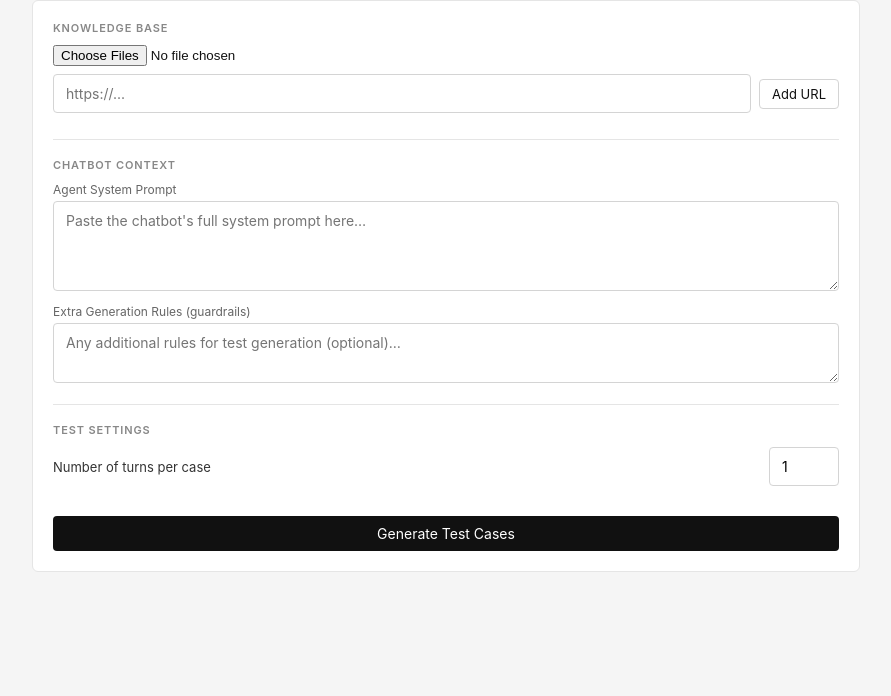
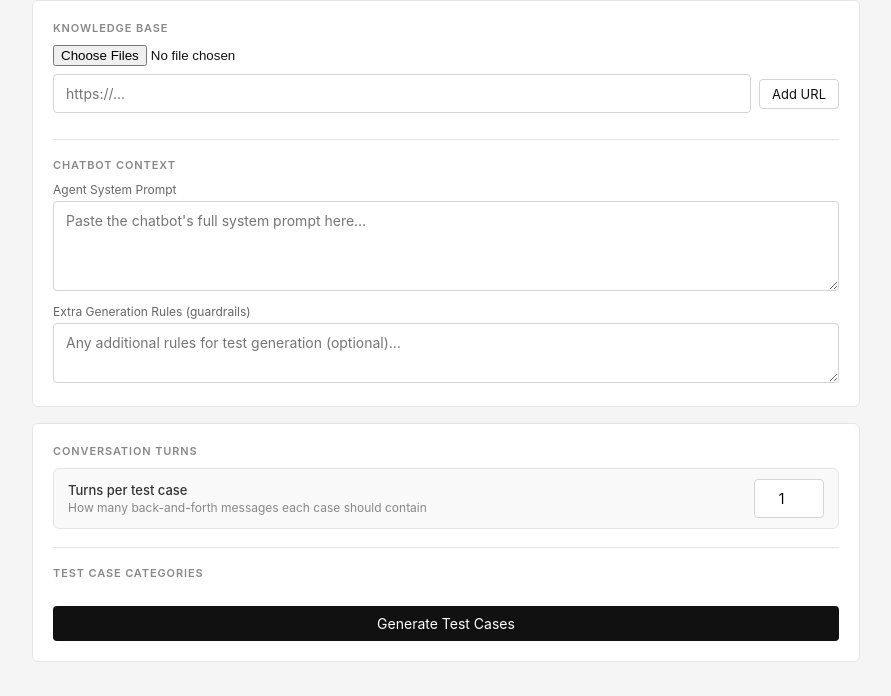
Before and after one commit to RamshaFathima/testcase-generator, a website: page public/index.html in a window 1280 px wide. Shown: the part 68-764 px from the top of the page, without its empty margins (194-1085 px from the left). Drawn offline with nearby package versions, Linux system fonts and the light colour scheme; a script that the page names is missing.

Commit message:
Separate turns setting from test case categories into distinct UI sections
Splits the single config card into two: one for KB + chatbot context,
and a second for generation settings. Turns input gets its own labeled
section with a description. Categories get their own section header
with a divider above the generate button.

Co-Authored-By: Claude Sonnet 4.6 <noreply@anthropic.com>

```diff
--- a/public/index.html
+++ b/public/index.html
@@ -204,18 +204,27 @@ textarea { resize: vertical; min-height: 90px; }
     <div class="field-label" style="margin-top:10px">Extra Generation Rules (guardrails)</div>
     <textarea id="extra-prompt" placeholder="Any additional rules for test generation (optional)…" style="min-height:60px"></textarea>
 
+  </div>
+
+  <!-- GENERATION SETTINGS -->
+  <div class="card">
+    <!-- Turns -->
+    <div class="section-label">Conversation Turns</div>
+    <div style="display:flex;align-items:center;justify-content:space-between;padding:10px 14px;background:#f9f9f9;border:1px solid #e5e5e5;border-radius:6px">
+      <div>
+        <div style="font-size:13px;font-weight:500;color:#333">Turns per test case</div>
+        <div style="font-size:12px;color:#888;margin-top:2px">How many back-and-forth messages each case should contain</div>
+      </div>
+      <input type="number" id="turns-input" min="1" max="10" value="1" style="width:70px;text-align:center;flex-shrink:0" />
+    </div>
+
     <hr style="border:none;border-top:1px solid #e5e5e5;margin:18px 0" />
 
-    <!-- Test Settings -->
-    <div class="section-label">Test Settings</div>
-    <div class="row" style="margin-bottom:16px">
-      <label style="font-size:13px;color:#333;white-space:nowrap">Number of turns per case</label>
-      <input type="number" id="turns-input" min="1" max="10" value="1" style="width:70px;margin-left:auto" />
-    </div>
-
+    <!-- Categories -->
+    <div class="section-label">Test Case Categories</div>
     <div class="cat-grid" id="cat-grid"></div>
 
-    <div style="margin-top:14px">
+    <div style="margin-top:16px">
       <button class="btn btn-primary btn-full" id="generate-btn" onclick="startGeneration()">Generate Test Cases</button>
       <div id="gen-warning" style="font-size:12px;color:#ca8a04;margin-top:6px;display:none"></div>
     </div>
```
